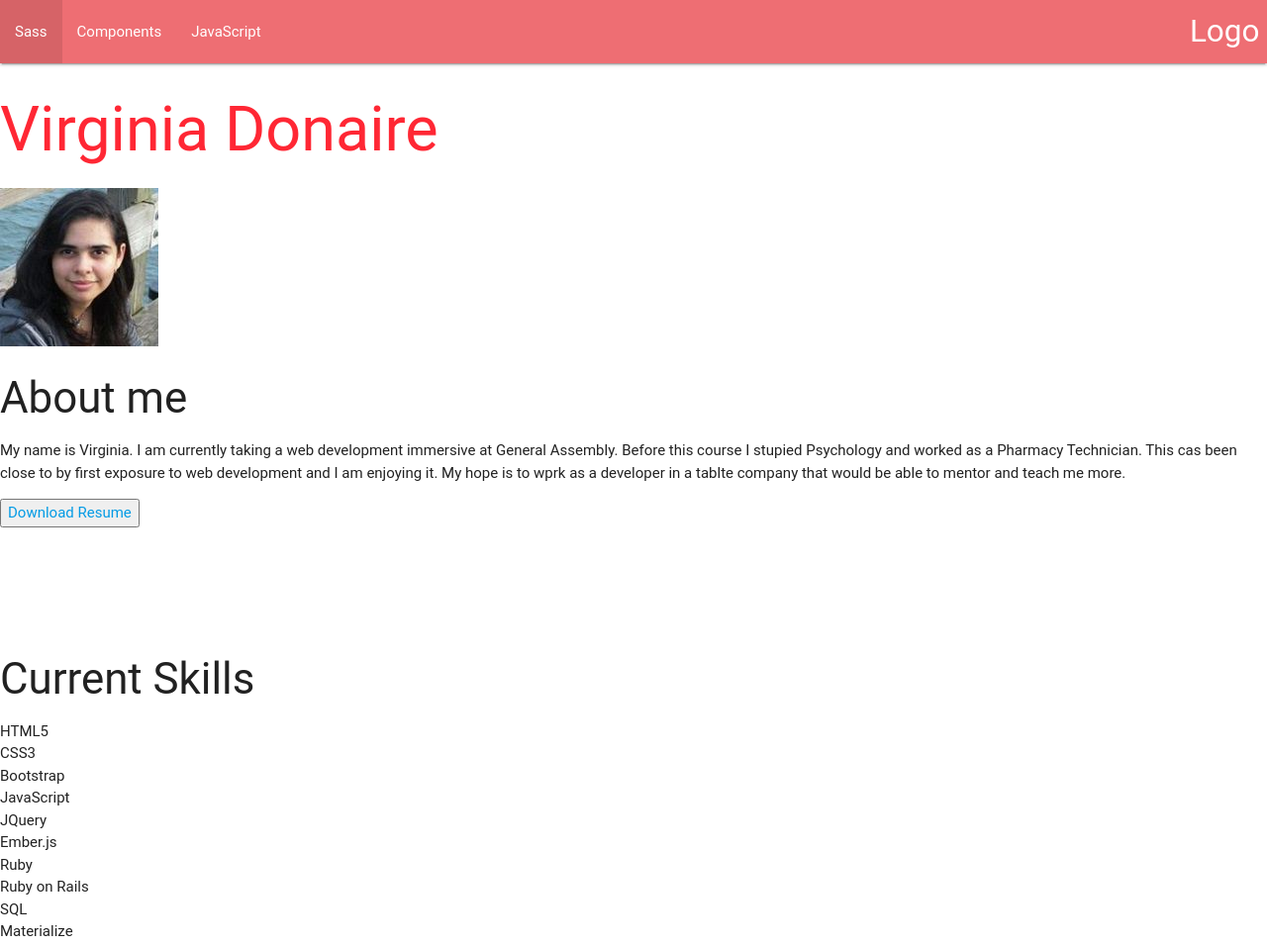
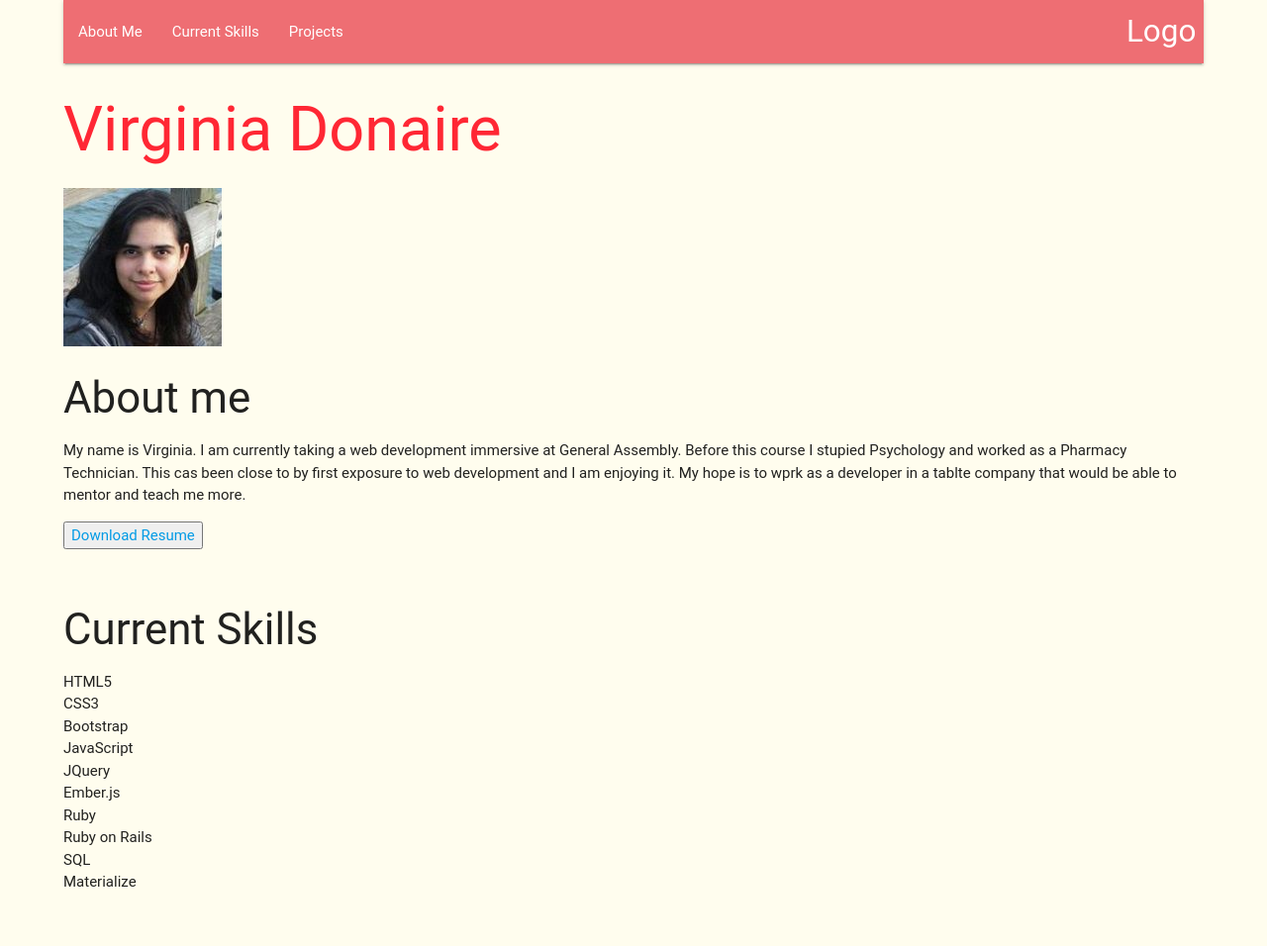
Before and after one commit to mimasofia/mimasofia.github.io, a website: page index.html in a window 1280 px wide. Shown: the top 956 px of the page at 99% size. Drawn offline with nearby package versions, Linux system fonts and the light colour scheme; files that its build step writes are made by us from their sources; files whose address does not match are found by name; a web font is replaced by a local one.

Commit message:
Added more styling
Nav bar is still not working

```diff
--- a/index.html
+++ b/index.html
@@ -16,9 +16,10 @@
         <div class="nav-wrapper">
           <a href="#" class="brand-logo right">Logo</a>
           <ul id="nav-mobile" class="left hide-on-med-and-down">
-      <li><a href="sass.html">Sass</a></li>
-      <li><a href="badges.html">Components</a></li>
-      <li><a href="collapsible.html">JavaScript</a></li>
+            <li><a href="#Aboutme">About Me</a></li>
+            <li><a href="#Currentskills">Current Skills</a></li>
+            <li><a href="#Projects">Projects</a></li>
+            <a name="linktotop"></a>
           </ul>
         </div>
       </nav>
--- a/main.css
+++ b/main.css
@@ -1,9 +1,19 @@
 body {
-  background: #fff;
+  background: #fffdee;
 }
 
 h1 {
   color: #FF2734;
+}
+
+.project div:hover{
+ background-color: #e0eaf0;
+}
+
+.container-fluid {
+  width: 90%;
+  margin: auto;
+  /* text-align: center; */
 }
 
 .float{
@@ -18,14 +28,9 @@ h1 {
 }
 
 section {
-  height: 450px;
+  height: 400px;
 }
 
-/* .skills {
-  /* color: #fff; */
-  /* background-image: url('images/image2.jpg'); */
-  /* background-attachment: fixed; */
-/* }  */
 .square {
   border: 1px solid #000;
   height: 250px;
```
Also changed, not shown: css/materialize.css (renamed from materialize/css/materialize.css), css/materialize.min.css (renamed from materialize/css/materialize.min.css), js/materialize.js (renamed from materialize/js/materialize.js), js/materialize.min.js (renamed from materialize/js/materialize.min.js), materialize/README.md (deleted), 1 other file. Lines whose indentation alone changed are shown as unchanged.
